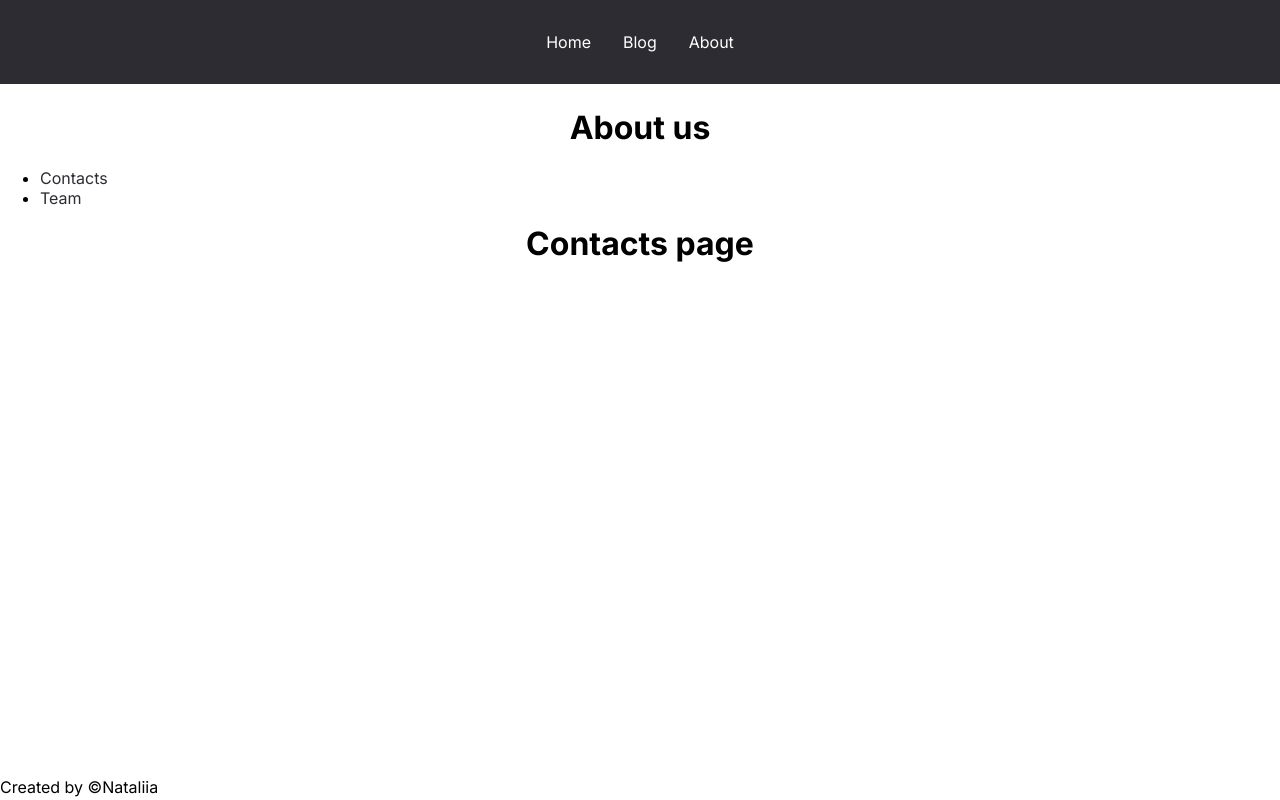
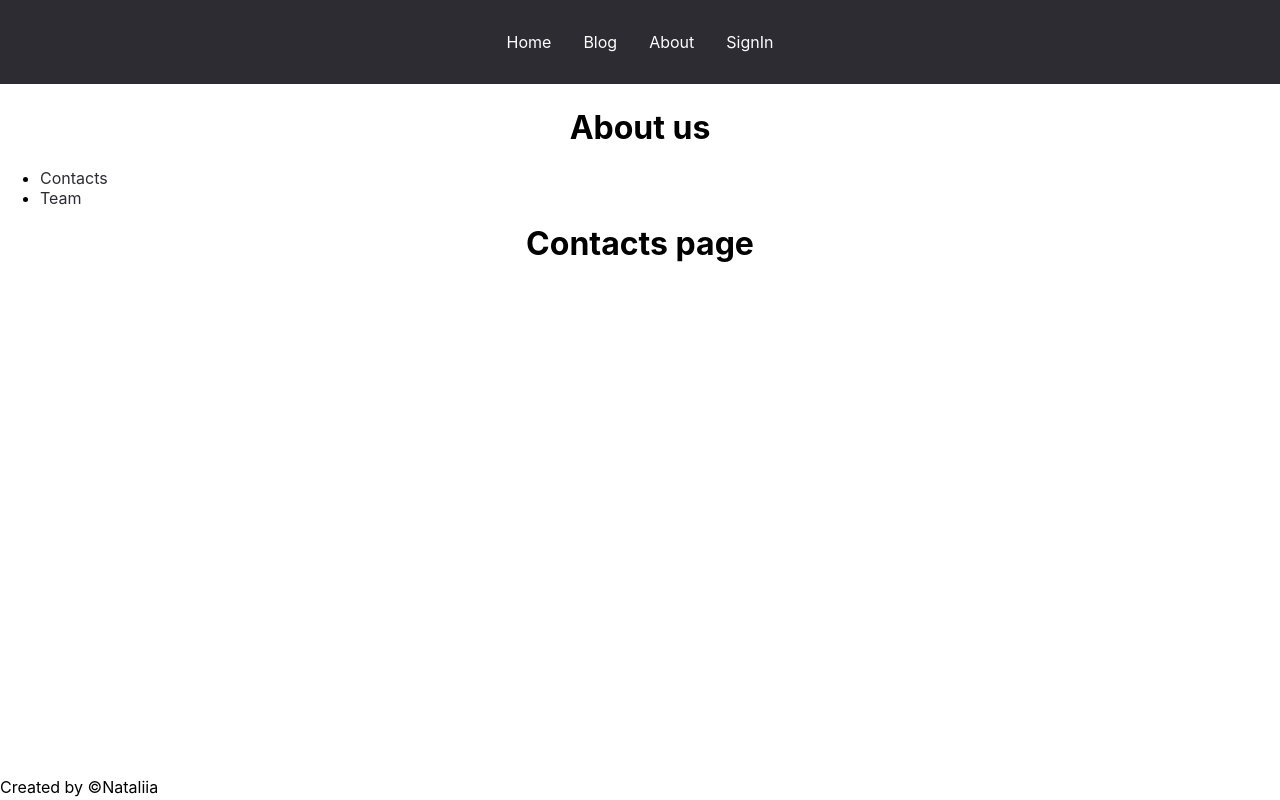
Before and after one commit to Nataliia0202/Next.js, a Next.js app in the folder my-app/: page /about/contacts in a window 1280 px wide. Built offline with nearby package versions, Linux system fonts and the light colour scheme; no server answers.

Commit message:
add auth google

```diff
--- a/my-app/app/layout.tsx
+++ b/my-app/app/layout.tsx
@@ -3,6 +3,7 @@ import './globals.css'
 import type { Metadata } from 'next'
 import { Inter } from 'next/font/google'
 import { TheFooter } from '@/components/TheFooter'
+import { Providers } from '@/components/Providers'
 
 const inter = Inter({ subsets: ['latin'] })
 
@@ -18,10 +19,12 @@ export default function RootLayout({
 }) {
   return (
     <html lang="en">
-      <body className={inter.className}>
-        <TheHeader/>
-        <main>{children}</main>
-        <TheFooter/>
+      <body>
+        <Providers>
+          <TheHeader />
+          <main>{children}</main>
+          <TheFooter />
+        </Providers>
       </body>
     </html>
   );
--- a/my-app/components/Navgation.tsx
+++ b/my-app/components/Navgation.tsx
@@ -1,4 +1,5 @@
 'use client'
+import { useSession, signOut } from "next-auth/react";
 import Link from "next/link";
 import { usePathname } from "next/navigation";
 
@@ -15,17 +16,35 @@ type Props = {
 
 const Navigation = ({navLinks}:Props) => {
     const pathname = usePathname();
+    const session = useSession();
 
-    return <> {navLinks.map((link) => {
-        const isActive = pathname === link.href;
+    console.log(session);
 
-        return (
-            <Link key ={link.label} href={link.href} className ={isActive ? 'active': ''}>
-            {link.label}
+    return (
+      <>
+        {navLinks.map((link) => {
+          const isActive = pathname === link.href;
+
+          return (
+            <Link
+              key={link.label}
+              href={link.href}
+              className={isActive ? "active" : ""}
+            >
+              {link.label}
             </Link>
-        )
-
-    })}</>;
+          );
+        })}
+        {session?.data && <Link href="/profile">Profile</Link>}
+        {session?.data ? (
+          <Link href="#" onClick={() => signOut({ callbackUrl: "/" })}>
+            Sign Out
+          </Link>
+        ) : (
+          <Link href="/api/auth/signin">SignIn</Link>
+        )}
+      </>
+    );
 };
 
 export { Navigation };
--- /dev/null
+++ b/my-app/components/Providers.tsx
@@ -0,0 +1,7 @@
+"use client";
+
+import { SessionProvider } from "next-auth/react";
+
+export const Providers = ({ children }: { children: React.ReactNode }) => {
+  return <SessionProvider>{children}</SessionProvider>;
+};
--- a/my-app/package.json
+++ b/my-app/package.json
@@ -3,7 +3,7 @@
   "version": "0.1.0",
   "private": true,
   "scripts": {
-    "dev": "next dev --turbo",
+    "dev": "next dev",
     "build": "next build",
     "start": "next start",
     "lint": "next lint"
@@ -16,6 +16,7 @@
     "eslint": "8.48.0",
     "eslint-config-next": "13.4.19",
     "next": "13.4.19",
+    "next-auth": "^4.23.1",
     "postcss": "8.4.29",
     "react": "18.2.0",
     "react-dom": "18.2.0",
```
Also changed, not shown: my-app/app/api/auth/[...nextauth]/route.tsx (added, +8 -0 lines), my-app/configs/auth.tsx (added, +11 -0 lines), 1 other file (tests, documents, lock files or other folders).
